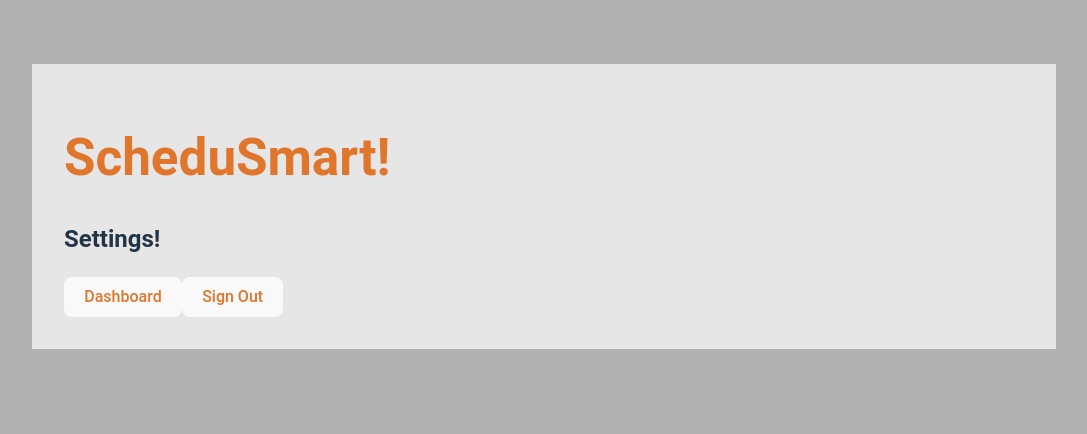
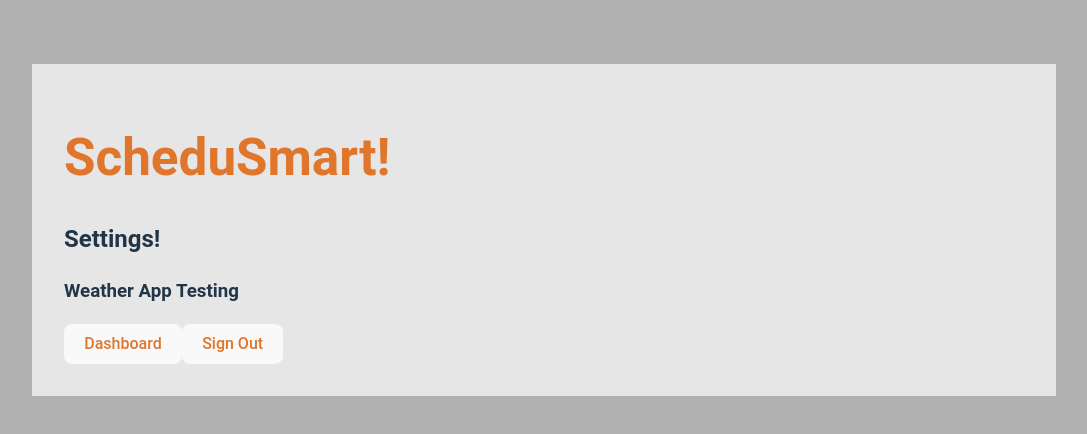
Before and after one commit to Reece-Ausmus/ScheduSmart, a React (Vite) app in the folder schedusmart-frontend/: page /settings in a window 1280 px wide. Shown: the top 434 px of the page, without its empty margins (96-1183 px from the left). Built offline with nearby package versions, Linux system fonts and the light colour scheme.

Commit message:
Starting working on weather information, creating API account using ScheduSmart email

```diff
--- a/schedusmart-frontend/src/pages/Settings.jsx
+++ b/schedusmart-frontend/src/pages/Settings.jsx
@@ -26,6 +26,7 @@ export default function Settings() {
         <>
         <Header/>
         <h2>Settings!</h2>
+        <h3>Weather App Testing</h3>
         <button onClick={() => {setGoToDash(true)}}>Dashboard</button>
         <button onClick={() => {setGoToWelcome(true)}}>Sign Out</button>
         </>
```
